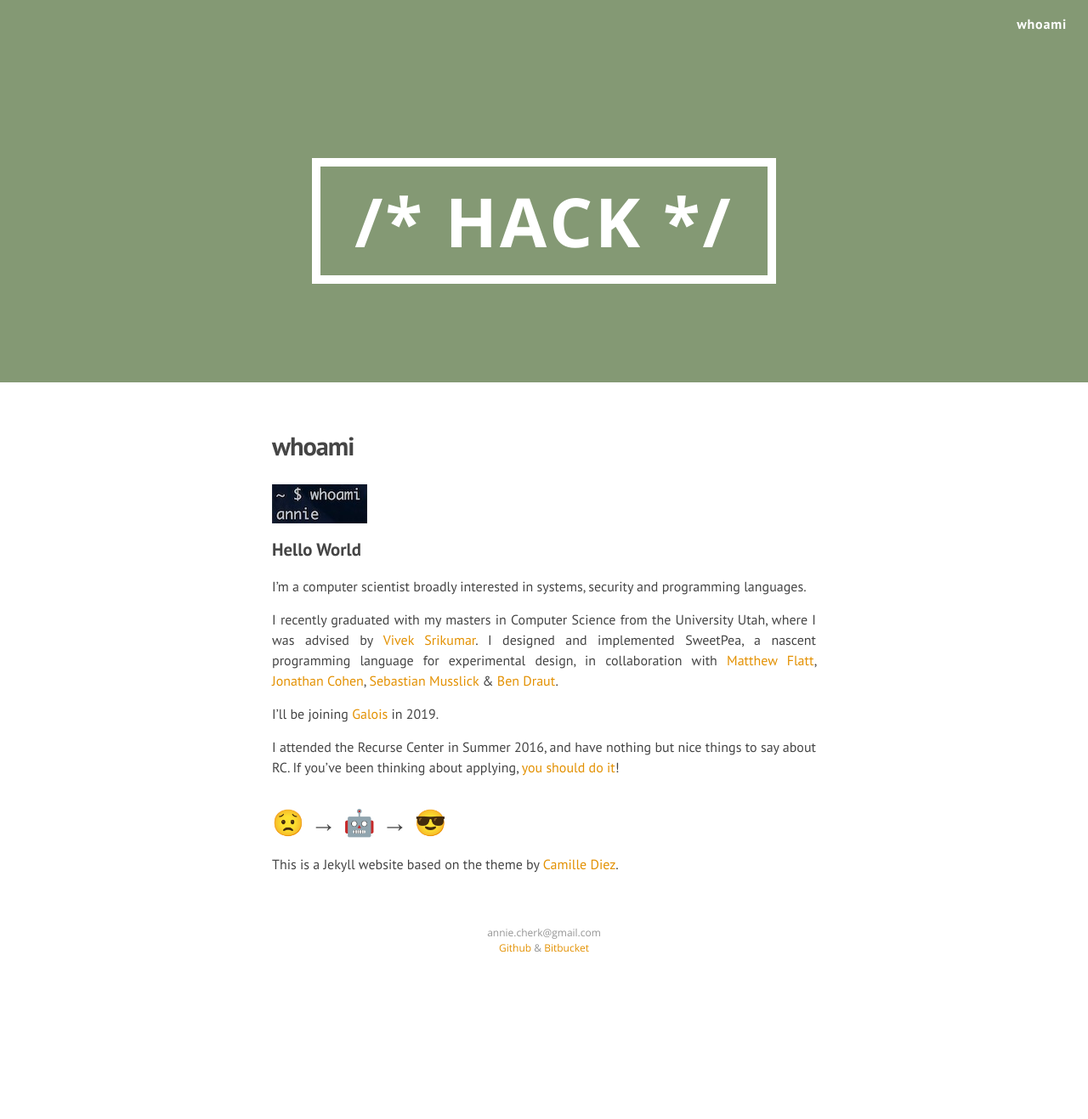
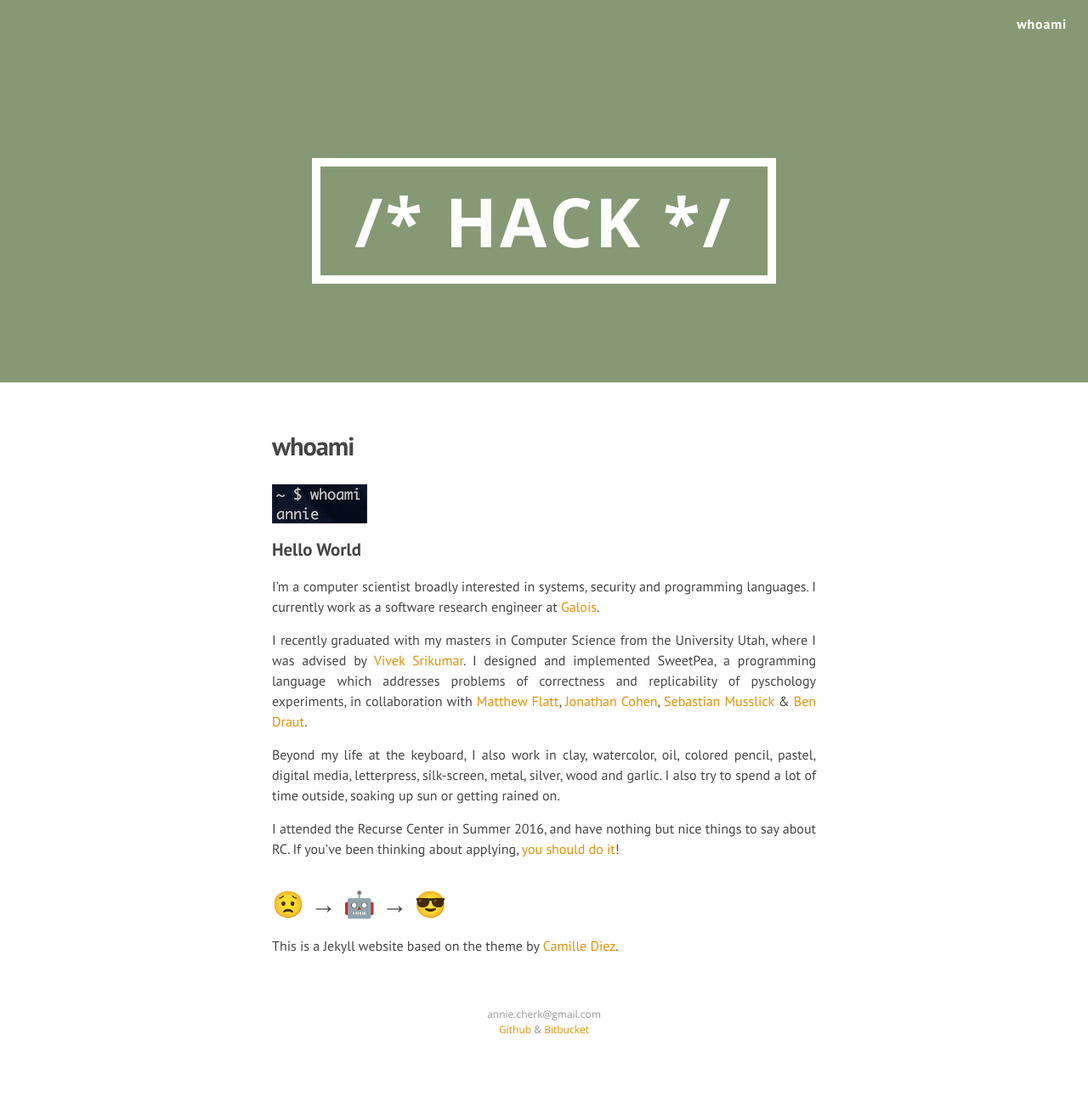
Before and after one commit to anniecherk/anniecherk.github.io, a Jekyll site: the page built from about.md, in a window 1280 px wide. Shown: the whole page at 85% size. Built offline with Jekyll 4.4.1, drawn with Linux system fonts in a browser that asks for light colours; nearby versions of some CDN libraries; before the commit the page ends 1221 px from its top, so only the background shows below that.

Commit message:
about updates

```diff
--- a/about.md
+++ b/about.md
@@ -11,11 +11,11 @@
 
 <p></p>
 
-I'm a computer scientist broadly interested in systems, security and programming languages.
+I'm a computer scientist broadly interested in systems, security and programming languages. I currently work as a software research engineer at [Galois](https://galois.com).
 
-I recently graduated with my masters in Computer Science from the University Utah, where I was advised by [Vivek Srikumar](http://svivek.com/). I designed and implemented SweetPea, a nascent programming language for experimental design, in collaboration with [Matthew Flatt](https://www.cs.utah.edu/~mflatt/), [Jonathan Cohen](https://webapps.pni.princeton.edu/ncc/JDC/Home_Page.html), [Sebastian Musslick](https://smusslick.com/) & [Ben Draut](https://github.com/drautb).
+I recently graduated with my masters in Computer Science from the University Utah, where I was advised by [Vivek Srikumar](http://svivek.com/). I designed and implemented SweetPea, a programming language which addresses problems of correctness and replicability of pyschology experiments, in collaboration with [Matthew Flatt](https://www.cs.utah.edu/~mflatt/), [Jonathan Cohen](https://webapps.pni.princeton.edu/ncc/JDC/Home_Page.html), [Sebastian Musslick](https://smusslick.com/) & [Ben Draut](https://github.com/drautb).
 
-I'll be joining [Galois](https://galois.com) in 2019.
+Beyond my life at the keyboard, I also work in clay, watercolor, oil, colored pencil, pastel, digital media, letterpress, silk-screen, metal, silver, wood and garlic. I also try to spend a lot of time outside, soaking up sun or getting rained on.
 
 I attended the Recurse Center in Summer 2016, and have nothing but nice things to say about RC. If you've been thinking about applying, [you should do it](https://www.recurse.com/)!
 
```
